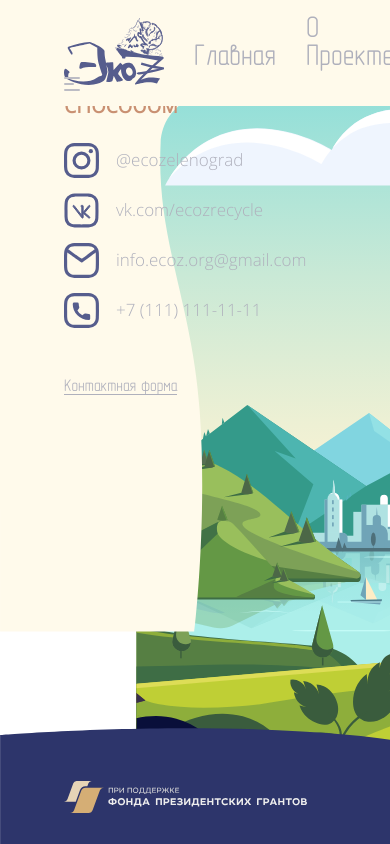
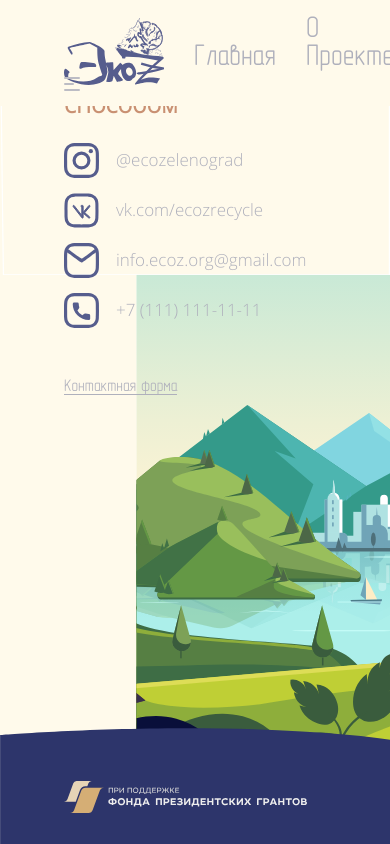
Before and after one commit to Avalonkoteek/ecoZ, a Vue app in the folder frontend/: page /contact in a window 390 px wide. Built offline with nearby package versions, Linux system fonts and the light colour scheme.

Commit message:
overlay-mobile

```diff
--- a/frontend/src/assets/styles/base/base.css
+++ b/frontend/src/assets/styles/base/base.css
@@ -24,6 +24,7 @@ body {
   vertical-align: top;
   backface-visibility: hidden;
   font-family: var(--base-font);
+  background-color: #fffaeb;
 }
 
 main {
--- a/frontend/src/assets/styles/base/container.css
+++ b/frontend/src/assets/styles/base/container.css
@@ -21,4 +21,11 @@
 
 .section {
   padding-top: calc(var(--gs) * 18.75);
+  position: relative;
+  @media (--tablet-lg) {
+    position: absolute;
+    width: 100%;
+    top: 0;
+    left: 0;
   }
+}
--- a/frontend/src/assets/styles/components/Background.css
+++ b/frontend/src/assets/styles/components/Background.css
@@ -27,6 +27,11 @@
     display: none;
   }
 }
+.overlay-mobile {
+  position: absolute;
+  width: 100%;
+  top: -5vw;
+}
 
 /* illustration
 ==================================================== */
--- a/frontend/src/components/Background/Overlay.vue
+++ b/frontend/src/components/Background/Overlay.vue
@@ -1,10 +1,29 @@
 <template>
+  <div>
+    <svg
+      xmlns="http://www.w3.org/2000/svg"
+      viewBox="0 0 322.563 243.488"
+      v-if="!isMobile"
+      preserveAspectRatio="none"
+      class="overlay-mobile"
+    >
+      <path
+        id="BG"
+        d="M238.777-1.668c-39.968,3.962,25.133,312.1-37.9,321.036-27.667,0-64.126-.1-102.217,0-49.714.134-101.432,0-101.432,0S-2.779,158.18-2.772.151C-2.772.151,257.206-3.5,238.777-1.668Z"
+        transform="translate(2.681 240.217) rotate(-90)"
+        fill="#fffaeb"
+        stroke="#fff"
+        stroke-width="1"
+      />
+    </svg>
+
     <svg
       class="background__overlay"
       ref="overlay"
       xmlns="http://www.w3.org/2000/svg"
       viewBox="0 0 1440 900"
       preserveAspectRatio="none"
+      v-else
     >
       <path
         id="BG"
@@ -14,15 +33,8 @@
         stroke="#707070"
         stroke-width="0"
       />
-    <!-- <path
-      id="BG"
-      d="M238.777-1.668c-39.968,3.962,25.133,312.1-37.9,321.036-27.667,0-64.126-.1-102.217,0-49.714.134-101.432,0-101.432,0S-2.779,158.18-2.772.151C-2.772.151,257.206-3.5,238.777-1.668Z"
-      transform="translate(2.681 240.217) rotate(-90)"
-      fill="#fffaeb"
-      stroke="#fff"
-      stroke-width="1"
-    />-->
     </svg>
+  </div>
 </template>
 <script>
 import { overlayAnimation } from "./overlay-animation";
@@ -41,6 +53,19 @@ export default {
         this.overlayIsActive = false;
       }
     }
+  },
+  data: () => ({
+    isMobile: false
+  }),
+  // check mobile width
+  methods: {
+    updateWidth() {
+      this.isMobile = window.innerWidth > 1023;
+    }
+  },
+  created() {
+    window.addEventListener("resize", this.updateWidth);
+    this.updateWidth();
   }
 };
 </script>
--- a/frontend/src/components/Main/Main.vue
+++ b/frontend/src/components/Main/Main.vue
@@ -1,5 +1,6 @@
 <template>
   <section class="main">
+    <Overlay />
     <div class="container">
       <!-- Main Section -->
       <div class="main__section">
@@ -16,11 +17,13 @@
 <script>
 import Breadcrumbs from "../controls/Breadcrumbs.vue";
 import MainButton from "../controls/MainButton.vue";
+import Overlay from "../Background/Overlay";
 
 export default {
   components: {
     Breadcrumbs,
-    MainButton
+    MainButton,
+    Overlay
   },
   computed: {
     isHome() {
--- a/frontend/src/views/About.vue
+++ b/frontend/src/views/About.vue
@@ -1,13 +1,11 @@
 <template>
   <div class="about">
-    <Overlay />
     <Main v-bind:content="content" />
   </div>
 </template>
 
 <script>
 import Main from "../components/Main/Main";
-import Overlay from "../components/Background/Overlay";
 
 export default {
   data: () => ({
@@ -24,8 +22,7 @@ export default {
   }),
   name: "about",
   components: {
-    Main,
-    Overlay
+    Main
   }
 };
 </script>
--- a/frontend/src/views/Business.vue
+++ b/frontend/src/views/Business.vue
@@ -1,13 +1,11 @@
 <template>
   <div class="business">
-    <Overlay v-model="isOpen" />
     <Main v-bind:content="content" />
   </div>
 </template>
 
 <script>
 import Main from "../components/Main/Main";
-import Overlay from "../components/Background/Overlay";
 
 export default {
   data: () => ({
@@ -23,8 +21,7 @@ export default {
   }),
   name: "business",
   components: {
-    Main,
-    Overlay
+    Main
   }
 };
 </script>
--- a/frontend/src/views/Home.vue
+++ b/frontend/src/views/Home.vue
@@ -1,12 +1,10 @@
 <template>
   <div class="home">
-    <Overlay />
     <Main v-bind:content="content" />
   </div>
 </template>
 
 <script>
-import Overlay from "../components/Background/Overlay";
 import Main from "../components/Main/Main";
 
 export default {
@@ -20,8 +18,7 @@ export default {
   }),
   name: "home",
   components: {
-    Main,
-    Overlay
+    Main
   }
 };
 </script>
--- a/frontend/src/views/School.vue
+++ b/frontend/src/views/School.vue
@@ -1,13 +1,11 @@
 <template>
   <div class="school">
-    <Overlay v-model="isOpen" />
     <Main v-bind:content="content" />
   </div>
 </template>
 
 <script>
 import Main from "../components/Main/Main";
-import Overlay from "../components/Background/Overlay";
 
 export default {
   data: () => ({
@@ -23,8 +21,7 @@ export default {
   }),
   name: "school",
   components: {
-    Main,
-    Overlay
+    Main
   }
 };
 </script>
--- a/frontend/src/views/Volunteers.vue
+++ b/frontend/src/views/Volunteers.vue
@@ -1,13 +1,11 @@
 <template>
   <div class="volunteers">
-    <Overlay v-model="isOpen" />
     <Main v-bind:content="content" />
   </div>
 </template>
 
 <script>
 import Main from "../components/Main/Main";
-import Overlay from "../components/Background/Overlay";
 
 export default {
   data: () => ({
@@ -20,8 +18,7 @@ export default {
   }),
   name: "volunteers",
   components: {
-    Main,
-    Overlay
+    Main
   }
 };
 </script>
```
Lines whose indentation alone changed are shown as unchanged.
